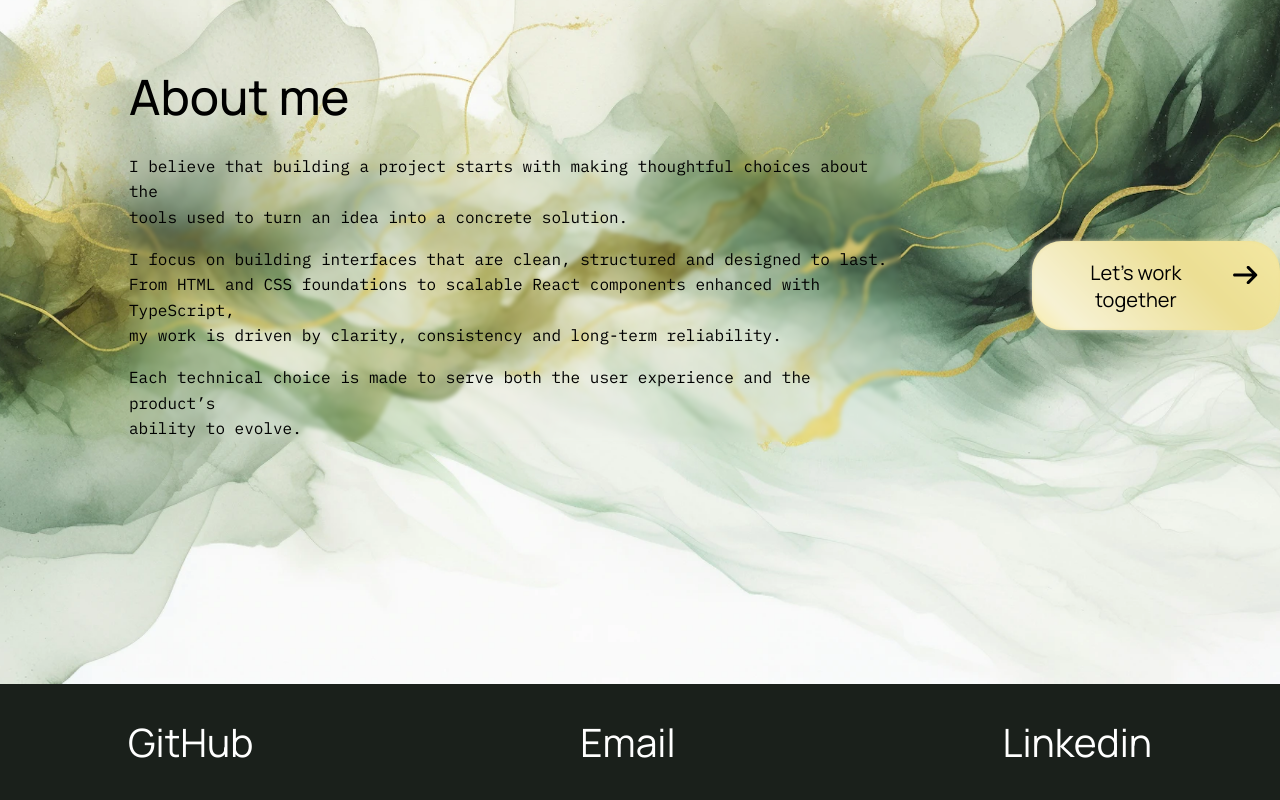
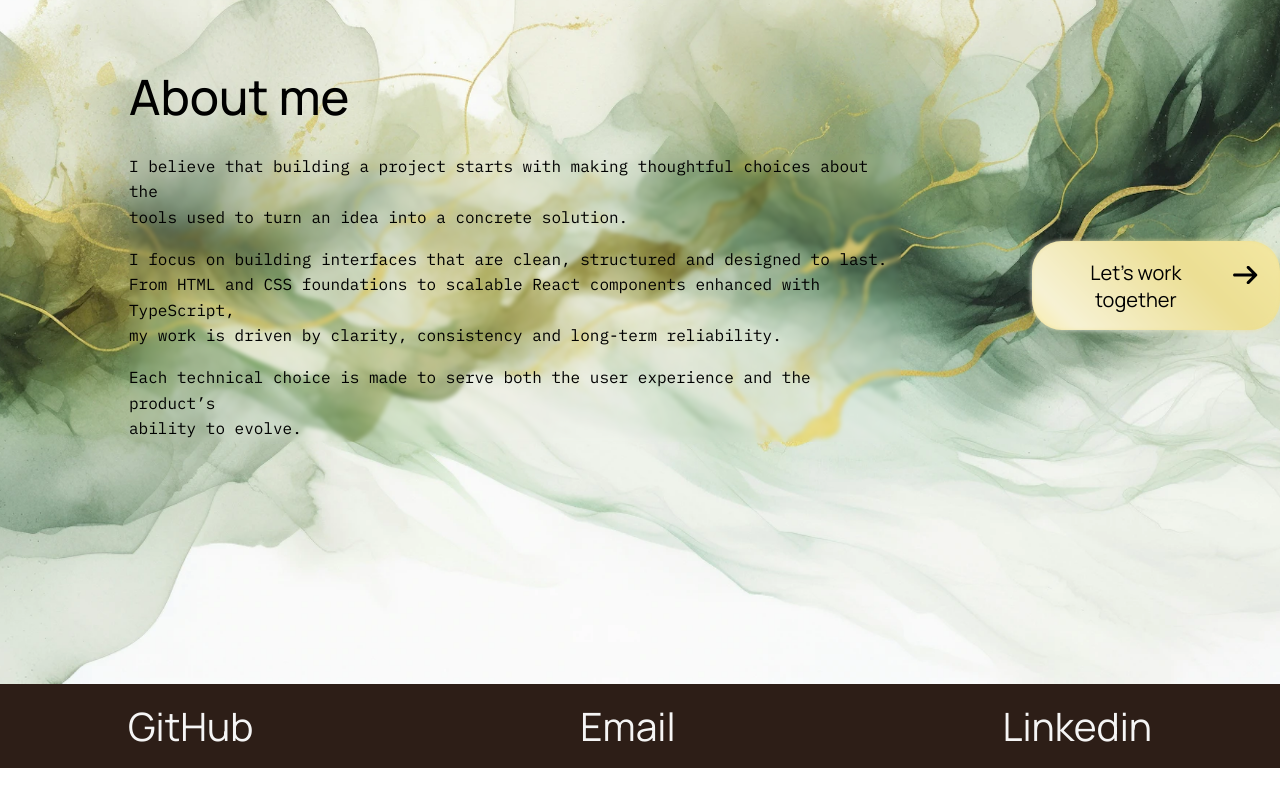
Before and after one commit to OkapiAndromede/Portfolio, a React (Vite) app: page / in a window 1280 px wide. Shown: the part 5026-5826 px from the top of the page. After the commit the page ends 5794 px from the top, so only its background shows below. Built offline with nearby package versions, Linux system fonts and the light colour scheme; a web font is replaced by a local one.

Commit message:
style : improvement of global style

```diff
--- a/src/components/layout/footer/Footer.module.scss
+++ b/src/components/layout/footer/Footer.module.scss
@@ -2,19 +2,19 @@
 @use "../../../styles/fondation/typography.scss" as typo;
 
 footer {
-  background-color: variable.$secondary-color;
+  background-color: #2d1e17;
 
   .footer__link {
     display: flex;
     justify-content: space-between;
     align-items: center;
-    color: white;
+    color: #f5f5f5;
     font-size: variable.$fs-site-mobile-h3;
     font-family: typo.$primary-typography;
     padding: 7px 16px;
     @media (min-width: 768px) {
       font-size: variable.$fs-site-h3;
-      padding: 31px 128px;
+      padding: 15px 128px;
     }
   }
 }
```
